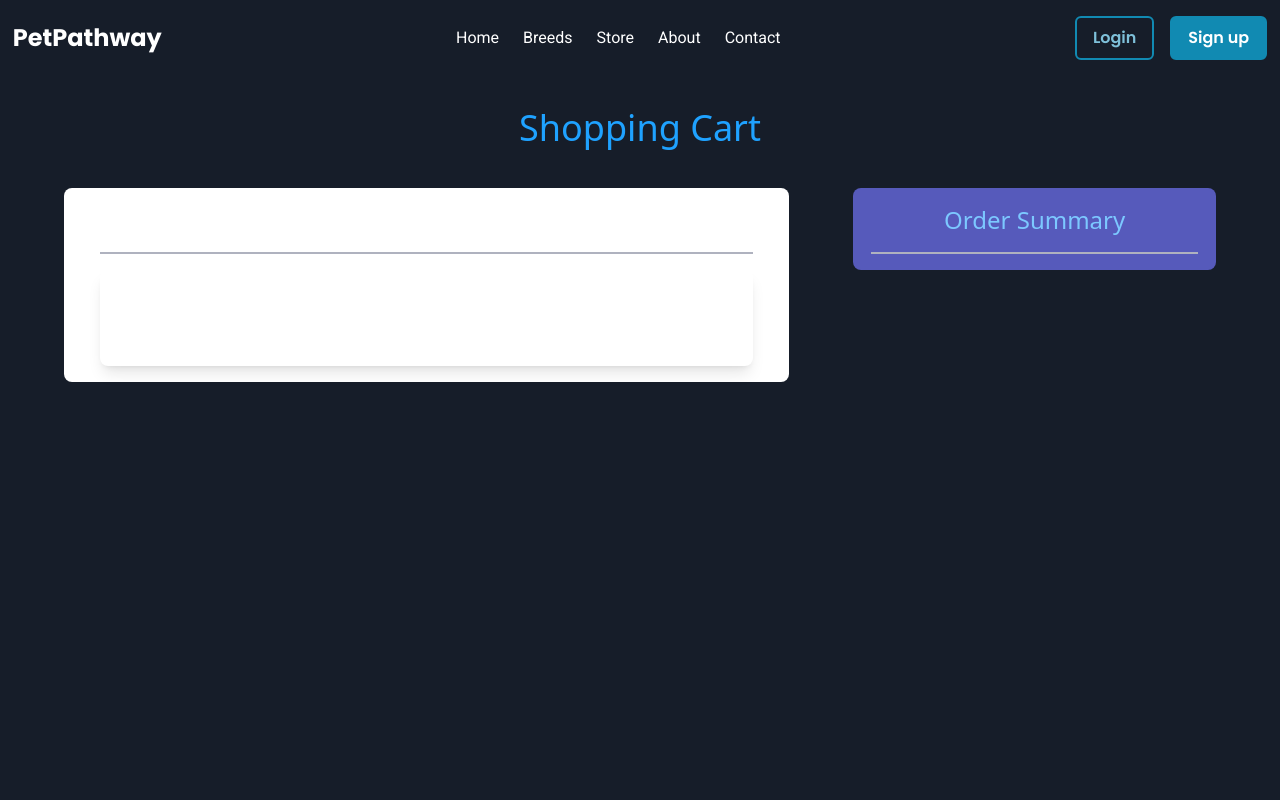
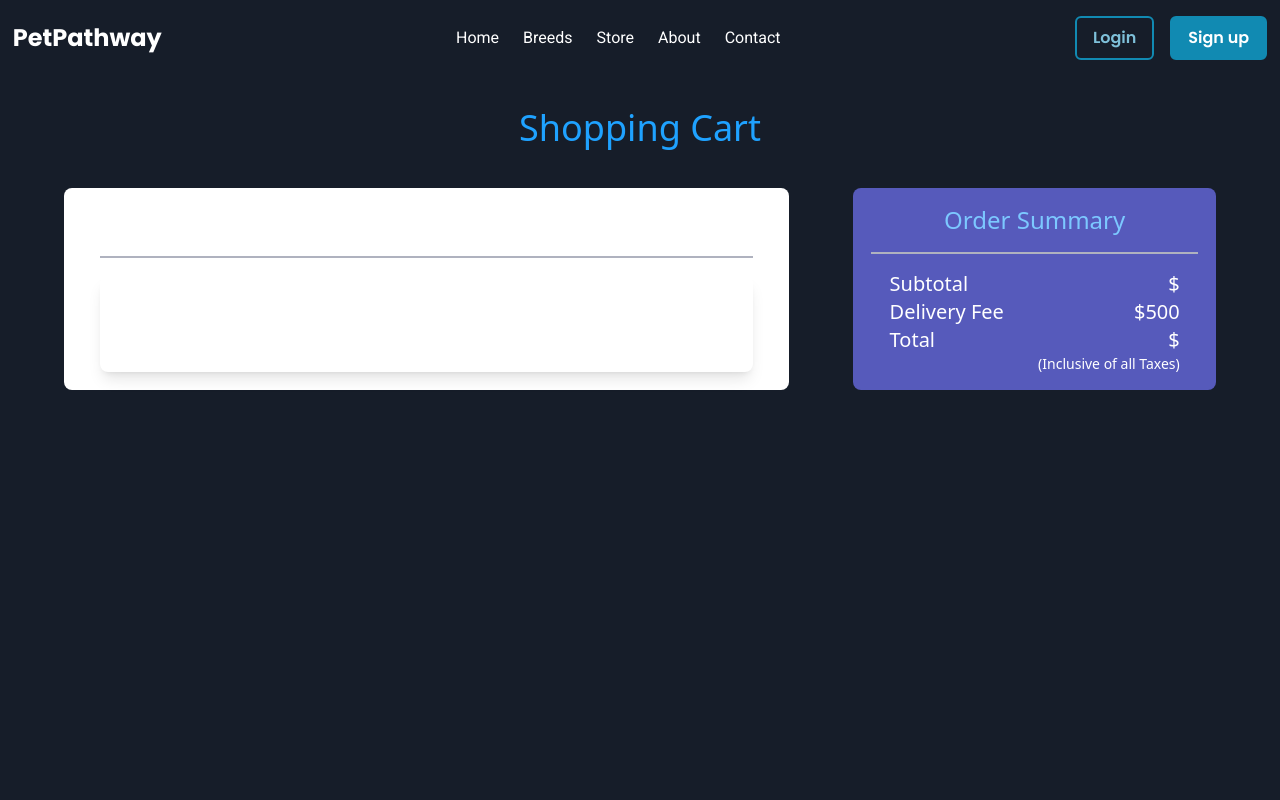
Before and after one commit to Naonidh98/PetPathway, a React (Vite) app in the folder frontend/: page /Cart in a window 1280 px wide. Shown: the top 800 px of the page. Built offline with nearby package versions, Linux system fonts and the light colour scheme.

Commit message:
cart done, items not imported

```diff
--- a/frontend/src/pages/Cart.jsx
+++ b/frontend/src/pages/Cart.jsx
@@ -4,7 +4,6 @@ import { RiDeleteBinFill } from "react-icons/ri";
 
 
 const Cart = () => {
-
     const [quantity, setQuantity] = useState(1);
     const handleMinusQuantity = () => {
         setQuantity((quantity - 1) < 1 ? 1 : (quantity - 1));
@@ -12,6 +11,8 @@ const Cart = () => {
     const handlePlusQuantity = () => {
         setQuantity(quantity + 1);
     }
+
+    const [subtotal] = useState(500);
 
     return (
         <div className=' bg-[#161D29] h-dvh py-8 '>
@@ -54,14 +55,28 @@ const Cart = () => {
                             </button>
                         </div>
                     </div>
+
                 </div>
 
                 {/* right side */}
-                <div className=' w-[90%] lg:w-1/3 h-[90%] flex flex-col items-center justify-center bg-[#565ABB] rounded-lg'>
+                <div className=' w-[90%] lg:w-1/3 h-[90%] flex flex-col items-center justify-center bg-[#565ABB] rounded-lg pb-4'>
                     <div className=' text-2xl text-[#7cc8ff] pt-4 '>Order Summary</div>
                     <div className='border-b-2 border-richblack-100 w-[90%] flex justify-center mx-[5%] my-4 '></div>
-
-
+                    <div className=' w-full flex flex-col px-[10%] text-xl'>
+                        <div className=' flex justify-between'>
+                            <span>Subtotal</span>
+                            <span>$</span>
+                        </div>
+                        <div className=' flex justify-between'>
+                            <span>Delivery Fee</span>
+                            <div>${({ subtotal } > 499) ? <span>0</span> : <span>500</span>}</div>
+                        </div>
+                        <div className='flex justify-between'>
+                            <span>Total</span>
+                            <span>$</span>
+                        </div>
+                        <div className=' text-sm flex justify-end'>(Inclusive of all Taxes)</div>
+                    </div>
                 </div>
             </div>
         </div>
```
